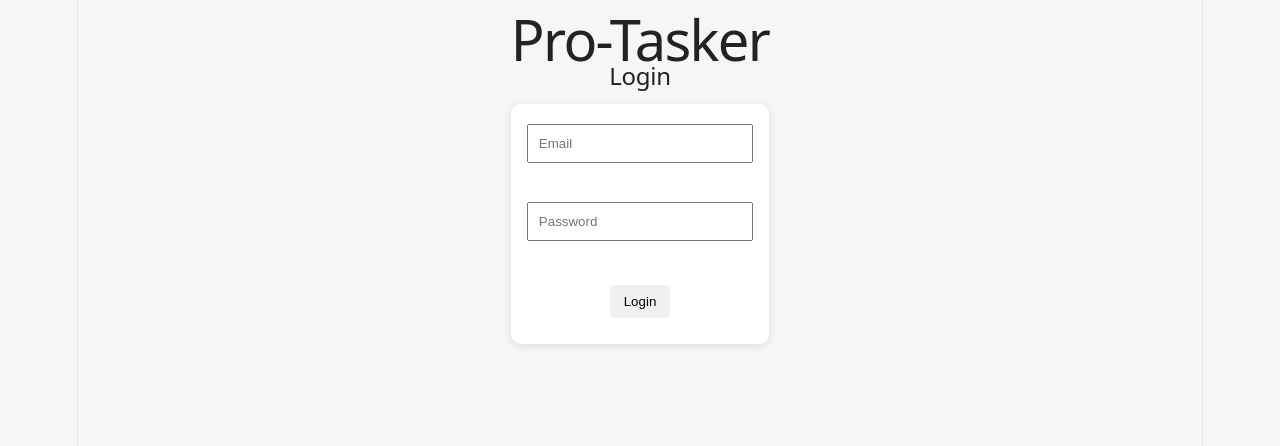
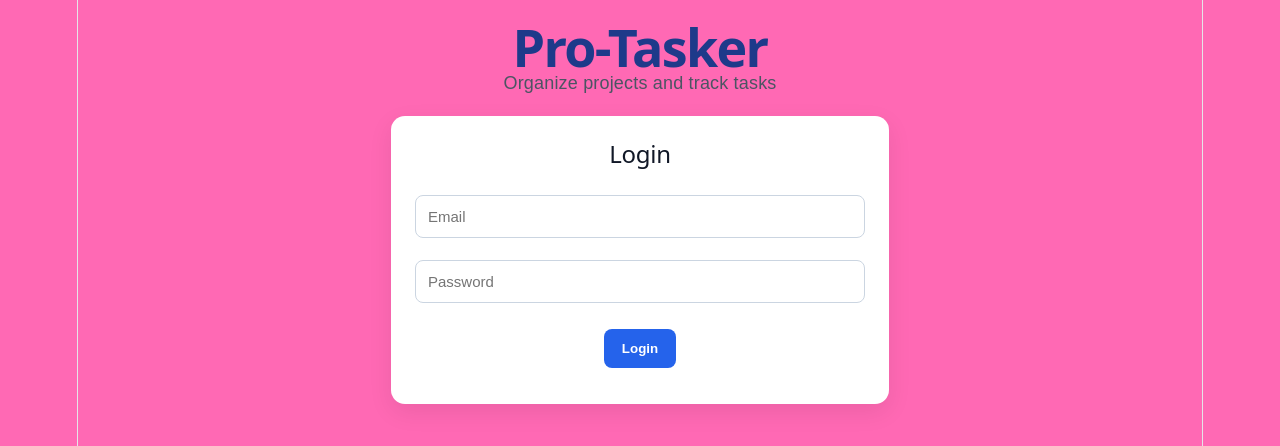
Before and after one commit to MonicaCD510/Pro-tasker-frontend, a React (Vite) app: page / in a window 1280 px wide. Shown: the top 446 px of the page. Built offline with nearby package versions, Linux system fonts and the light colour scheme.

Commit message:
Improve UI styling

```diff
--- a/src/App.css
+++ b/src/App.css
@@ -1,57 +1,114 @@
+body {
+  background: hotpink !important;
+}
+
+
+
 body {
   margin: 0;
   font-family: Arial, sans-serif;
-  background-color: #f4f6f8;
+  background: linear-gradient(135deg, #eef2ff, #f8fafc);
+  color: #1f2937;
 }
 
 .container {
-  max-width: 700px;
+  max-width: 850px;
   margin: 0 auto;
-  padding: 16px;
+  padding: 24px;
 }
 
-h1,
-h2,
+.dashboard-header {
+  text-align: center;
+  padding: 20px;
+  margin-bottom: 10px;
+}
+
+h1 {
+  text-align: center;
+  font-size: 52px;
+  margin: 10px 0;
+  color: #1e3a8a;
+  font-weight: 700;
+}
+
+h2 {
+  text-align: center;
+  margin-bottom: 18px;
+  color: #111827;
+}
+
 h3,
 h4 {
-  text-align: center;
-  color: #222;
-  margin: 10px 0;
+  color: #111827;
 }
 
 form,
 .project-card {
   background: white;
-  padding: 16px;
-  margin: 14px 0;
-  border-radius: 10px;
-  box-shadow: 0 2px 8px rgba(0, 0, 0, 0.1);
+  padding: 24px;
+  margin: 20px auto;
+  border-radius: 14px;
+  box-shadow: 0 8px 24px rgba(0, 0, 0, 0.08);
+}
+
+.project-card {
+  border-top: 4px solid #2563eb;
+  transition: transform 0.2s ease;
+}
+
+.project-card:hover {
+  transform: translateY(-2px);
 }
 
 input,
 select {
   width: 100%;
-  padding: 10px;
-  margin: 4px 0 8px;
+  padding: 12px;
+  margin: 8px 0 14px;
+  border: 1px solid #cbd5e1;
+  border-radius: 8px;
   box-sizing: border-box;
+  font-size: 15px;
 }
 
 button {
   display: block;
-  margin: 10px auto;
-  padding: 9px 14px;
+  margin: 12px auto;
+  padding: 12px 18px;
   border: none;
-  border-radius: 6px;
+  border-radius: 8px;
+  background: #2563eb;
+  color: white;
+  font-weight: 600;
   cursor: pointer;
+  transition: 0.2s;
+}
+
+button:hover {
+  background: #1d4ed8;
 }
 
 hr {
-  margin: 18px 0;
+  border: none;
+  border-top: 1px solid #d1d5db;
+  margin: 24px 0;
+}
+
+p {
+  color: #4b5563;
 }
 
 .task-item {
-  background: #f8f8f8;
-  border-left: 4px solid #2563eb;
-  padding: 10px;
+  background: #eff6ff;
+  border-left: 5px solid #2563eb;
+  padding: 12px;
   margin: 10px 0;
+  border-radius: 8px;
 }
+
+footer {
+  text-align: center;
+  margin-top: 40px;
+  color: #64748b;
+  font-size: 14px;
+}
--- a/src/App.jsx
+++ b/src/App.jsx
@@ -144,7 +144,10 @@ function App() {
   if (isLoggedIn) {
     return (
       <div className="container">
+        <div className="dashboard-header">
           <h1>Pro-Tasker Dashboard</h1>
+        </div>
+
         <button onClick={handleLogout}>Logout</button>
 
         <form onSubmit={createProject}>
@@ -157,18 +160,12 @@ function App() {
             onChange={(e) => setProjectName(e.target.value)}
           />
 
-          <br />
-          <br />
-
           <input
             type="text"
             placeholder="Project description"
             value={projectDescription}
             onChange={(e) => setProjectDescription(e.target.value)}
           />
-
-          <br />
-          <br />
 
           <button type="submit">Create Project</button>
         </form>
@@ -195,18 +192,12 @@ function App() {
               onChange={(e) => setTaskTitle(e.target.value)}
             />
 
-            <br />
-            <br />
-
             <input
               type="text"
               placeholder="Task description"
               value={taskDescription}
               onChange={(e) => setTaskDescription(e.target.value)}
             />
-
-            <br />
-            <br />
 
             <select
               value={taskStatus}
@@ -216,9 +207,6 @@ function App() {
               <option value="In Progress">In Progress</option>
               <option value="Done">Done</option>
             </select>
-
-            <br />
-            <br />
 
             <button onClick={() => createTask(project._id)}>Create Task</button>
 
@@ -243,18 +231,19 @@ function App() {
   return (
     <div className="container">
       <h1>Pro-Tasker</h1>
+
+      <p className="subtitle">Organize projects and track tasks</p>
+
+      <div className="login-card">
+        <form onSubmit={handleLogin}>
           <h2>Login</h2>
 
-      <form onSubmit={handleLogin}>
           <input
             type="email"
             placeholder="Email"
             value={email}
             onChange={(e) => setEmail(e.target.value)}
           />
-
-        <br />
-        <br />
 
           <input
             type="password"
@@ -263,11 +252,9 @@ function App() {
             onChange={(e) => setPassword(e.target.value)}
           />
 
-        <br />
-        <br />
-
           <button type="submit">Login</button>
         </form>
+      </div>
     </div>
   );
 }
--- a/src/index.css
+++ b/src/index.css
@@ -1,3 +1,10 @@
+body {
+  background: hotpink !important;
+}
+
+
+
+
 :root {
   --text: #6b6375;
   --text-h: #08060d;
```
Lines whose indentation alone changed are shown as unchanged.
